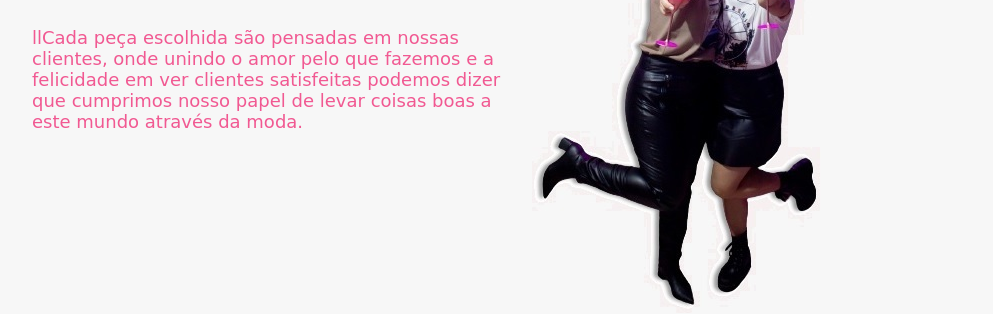
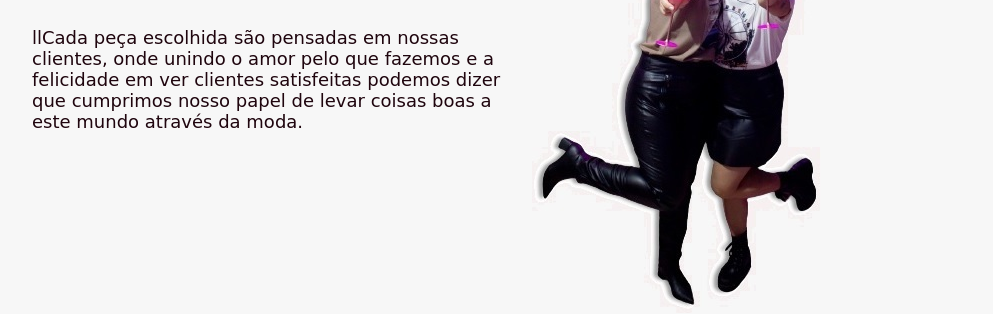
Before and after one commit to EdgarCalisto/Site3Sis, a plain HTML site: page index.html in a window 1280 px wide. Shown: the part 306-620 px from the top of the page, without its empty margins (68-1061 px from the left). Drawn offline with Linux system fonts and the light colour scheme; a web font is replaced by a local one.

Commit message:
Update style.css

```diff
--- a/estilo/style.css
+++ b/estilo/style.css
@@ -95,7 +95,7 @@ nav a:hover{
     color: var(--rosaescuro);
 }
 .container > article {
-    color:#F15992;
+    color:#1f050e;
     font-family: var(--FontNunito);
     font-size: 18px;
     min-width: 280px;
```
